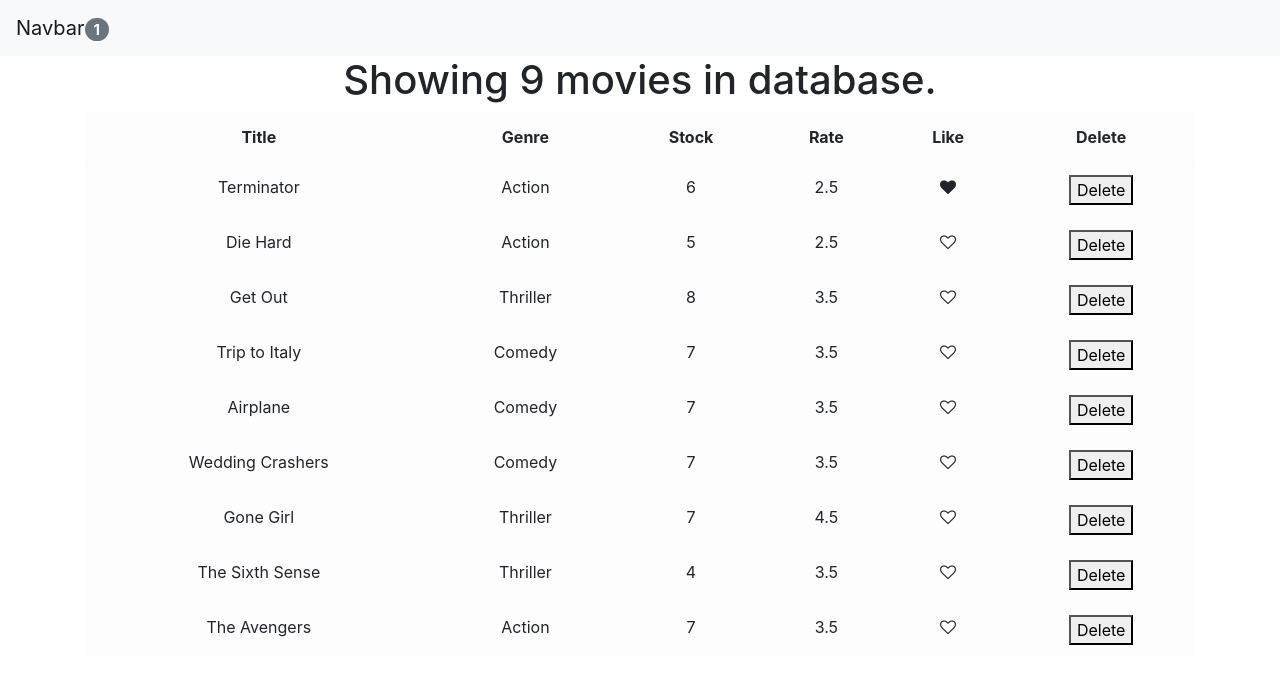
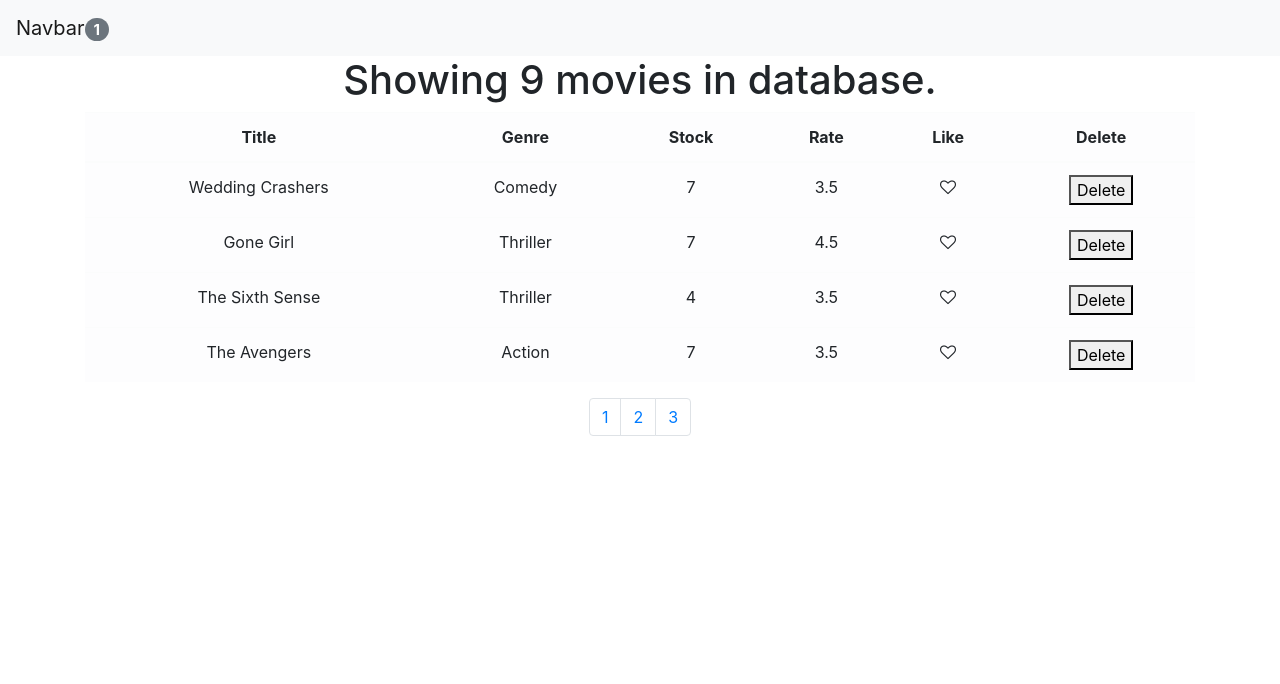
Before and after one commit to SincerelyBrittany/VidlyProject, a React (Create React App) app: page / in a window 1280 px wide. Shown: the top 684 px of the page. Built offline with nearby package versions, Linux system fonts and the light colour scheme.

Commit message:
adds pagination, needs review. not working accurately

```diff
--- a/package.json
+++ b/package.json
@@ -8,6 +8,8 @@
     "@testing-library/user-event": "^13.5.0",
     "bootstrap": "^4.1.1",
     "font-awesome": "^4.7.0",
+    "lodash": "^4.17.10",
+    "prop-types": "^15.6.2",
     "react": "^18.2.0",
     "react-dom": "^18.2.0",
     "react-scripts": "5.0.1",
--- /dev/null
+++ b/src/Utils/paginate.js
@@ -0,0 +1,14 @@
+import _ from "lodash";
+
+export function paginate(items, pageNumber, pageSize) {
+  const startIndex = pageNumber - 1 * pageSize;
+  return _(items).slice(startIndex).take(pageSize).value();
+  // _.slice(items, startIndex)
+  // _.take()
+}
+
+// It basically reads "For the given items, extract pageSize number of elements starting from startIndex"
+
+// .slice with one argument returns an array from the given index to the end.
+// .take extracts the given number of elements from the array.
+// .value() returns the output of applying preceding operation.
--- a/src/Vidly/common/like.jsx
+++ b/src/Vidly/common/like.jsx
@@ -2,7 +2,6 @@ import React, { Component } from "react";
 
 export default class extends Component {
   render() {
-    console.log(this.props, "this is liekd props");
     let classes = "fa fa-heart";
     if (!this.props.liked) classes += "-o";
     return (
--- /dev/null
+++ b/src/Vidly/common/pagination.jsx
@@ -0,0 +1,48 @@
+import React from "react";
+import PropTypes from "prop-types";
+import _ from "lodash";
+
+const anchorStyle = { cursor: "pointer", boxShadow: "none" };
+
+const Pagination = ({ itemsCount, pageSize, currentPage, onPageChange }) => {
+  const pagesCount = Math.ceil(itemsCount / pageSize);
+  if (pagesCount === 1) return null;
+  const pages = _.range(1, pagesCount + 1);
+  return (
+    <nav>
+      <ul className="pagination justify-content-center">
+        {pages.map((page) => {
+          return (
+            <li
+              key={page}
+              className={
+                page !== currentPage ? "page-item" : "page-item active"
+              }
+            >
+              <a
+                className="page-link"
+                style={anchorStyle}
+                href="/#"
+                onClick={(event) => {
+                  onPageChange(page);
+                  event.preventDefault();
+                }}
+              >
+                {page}
+              </a>
+            </li>
+          );
+        })}
+      </ul>
+    </nav>
+  );
+};
+
+Pagination.propTypes = {
+  itemsCount: PropTypes.number.isRequired,
+  pageSize: PropTypes.number.isRequired,
+  currentPage: PropTypes.number.isRequired,
+  onPageChange: PropTypes.func.isRequired,
+};
+
+export default Pagination;
--- a/src/Vidly/components/movie.jsx
+++ b/src/Vidly/components/movie.jsx
@@ -1,5 +1,6 @@
 import React from "react";
 import Liked from "../common/like";
+
 
 const Movie = (props) => {
   const { _id, title, numberInStock, dailyRentalRate, genre, liked } =
@@ -13,7 +14,11 @@ const Movie = (props) => {
         <td>{numberInStock}</td>
         <td>{dailyRentalRate}</td>
         <td>
-          <Liked liked={liked} onLiked={() => props.onLiked(props.movie)} />
+          <Liked
+            liked={liked}
+            currentPage={props.currentPage}
+            onLiked={() => props.onLiked(props.movie)}
+          />
         </td>
         <td>
           <button onClick={() => props.handleOnClick(props.movie)}>
--- a/src/Vidly/components/vidly.jsx
+++ b/src/Vidly/components/vidly.jsx
@@ -1,15 +1,18 @@
 import React from "react";
 import { getMovies, deleteMovie } from "../services/fakeMovieService";
 import Movie from "./movie";
-import Like from "../common/like";
+import Pagination from "../common/pagination";
+import { paginate } from "../../Utils/paginate";
 
 const Vidly = () => {
-  const [movies, setMovies] = React.useState();
+  const [movies, setMovies] = React.useState([]);
+  const [pageSize, setPageSize] = React.useState(4);
+  const [currentPage, setcurrentPage] = React.useState(0);
 
   React.useEffect(() => {
     const _getMovies = async () => {
       const _movies = await getMovies();
-      setMovies(_movies || []);
+      setMovies(_movies);
     };
     _getMovies();
   }, []);
@@ -27,8 +30,14 @@ const Vidly = () => {
     setMovies(moviesCopy);
   };
 
+  const handlePageChange = (pageNum) => {
+    setcurrentPage(pageNum);
+  };
+
   if (movies && movies.length === 0) return <p> There are no movies </p>;
 
+  const paginatedMovies = paginate(movies, currentPage, pageSize);
+  console.log(movies.length, "this is length");
   return (
     <div>
       <h1> Showing {movies && movies.length} movies in database.</h1>
@@ -44,8 +53,7 @@ const Vidly = () => {
           </tr>
         </thead>
         <tbody>
-          {movies &&
-            movies.map((movie) => (
+          {paginatedMovies.map((movie) => (
             <Movie
               key={movie._id}
               movie={movie}
@@ -56,6 +64,12 @@ const Vidly = () => {
           ))}
         </tbody>
       </table>
+      <Pagination
+        itemsCount={movies.length}
+        pageSize={pageSize}
+        onPageChange={handlePageChange}
+        currentPage={currentPage}
+      />
     </div>
   );
 };
```
Also changed, not shown: 1 other file (tests, documents, lock files or other folders). Lines whose indentation alone changed are shown as unchanged.
